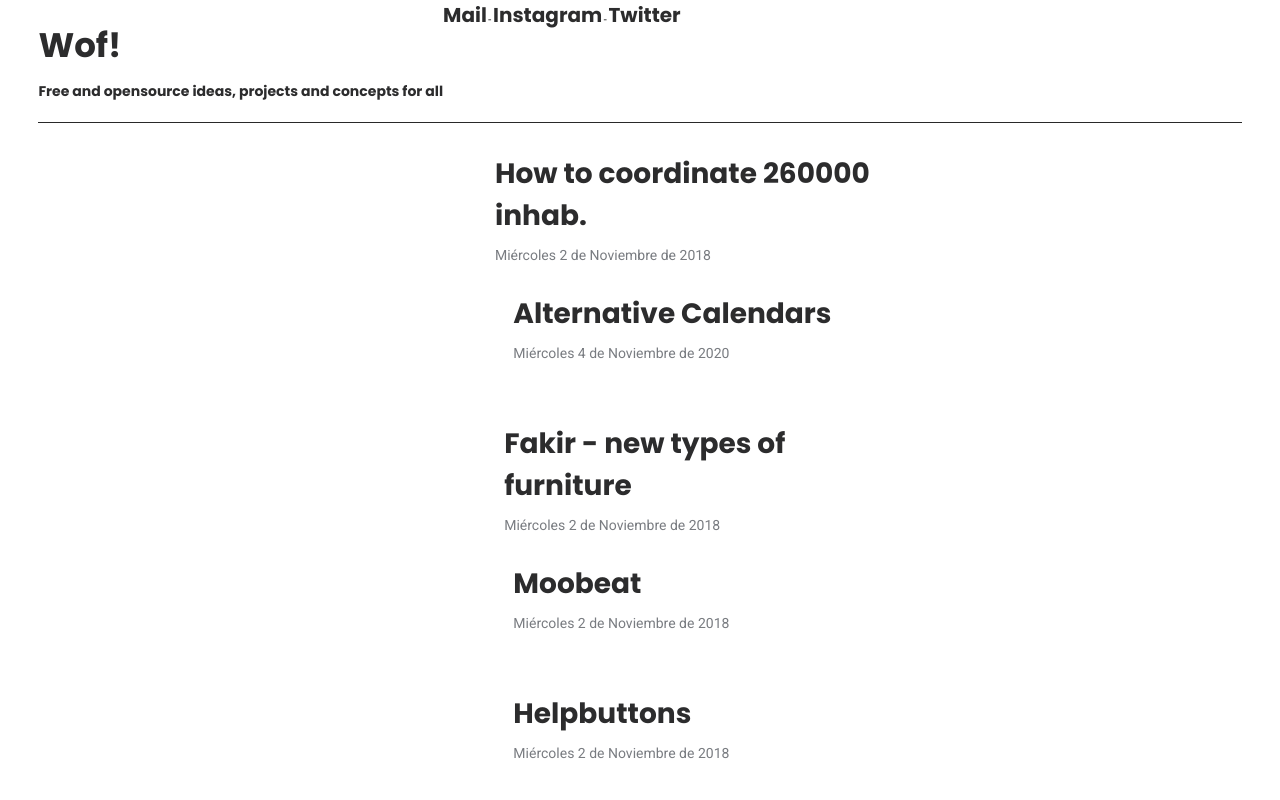
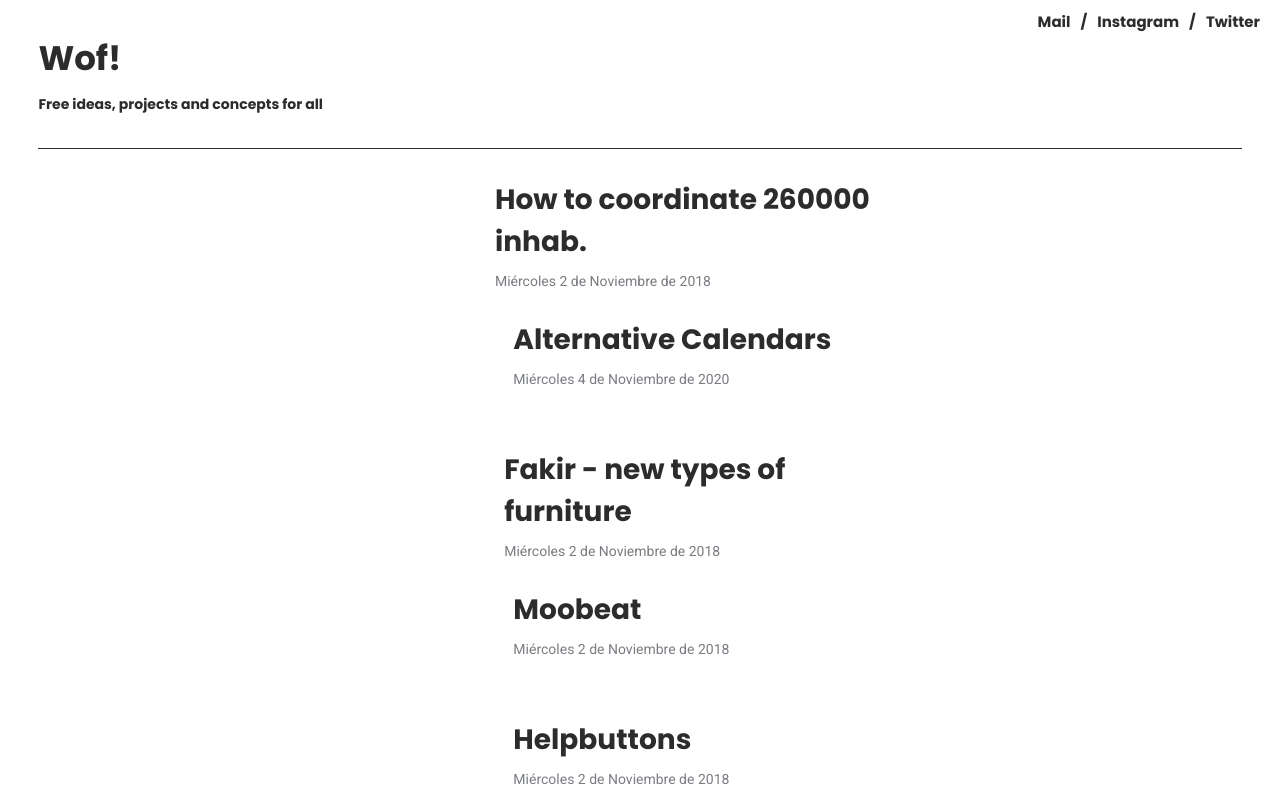
Before and after one commit to watchoutfreedom/wof_site2021, a Next.js app: page / in a window 1280 px wide. Shown: the top 800 px of the page. Built offline with nearby package versions, Linux system fonts and the light colour scheme.

Commit message:
fix header

```diff
--- a/src/components/Header.js
+++ b/src/components/Header.js
@@ -7,10 +7,10 @@ export default function Header() {
             <Link href="/">
                 <a>
                     <h1>Wof!</h1>
-                    <h3>Free and opensource ideas, projects and concepts for all</h3>
+                    <h3>Free ideas, projects and concepts for all</h3>
                 </a>
             </Link>
-            <div class="links"><a  href="mailto:mail@watchoutfreedom.com">Mail</a> - <a href="https://www.instagram.com/watchoutfreedom/">Instagram</a> - <a href="https://www.twitter.com/watchout_f/">Twitter</a></div>
+            <div class="links"><a href="mailto:mail@watchoutfreedom.com">Mail</a>/<a href="https://www.instagram.com/watchoutfreedom/">Instagram</a>/<a href="https://www.twitter.com/watchout_f/">Twitter</a></div>
         </header>
     );
 }
--- a/src/styles/Header.module.css
+++ b/src/styles/Header.module.css
@@ -1,7 +1,6 @@
 .header {
     border-bottom: 1px solid #292929;
     position: sticky;
-    display: flex;
     top: 0;
     background: #fff;
     z-index: 20;
@@ -19,18 +18,20 @@
 }
 
 .header a {
-    font-size: 2rem;
-    margin: 1rem 0;
+    font-size: 1.5rem;
+    margin: 1rem 1rem;
+
 }
 
 .header .title {
     font-size: 2rem;
-    margin: 1rem 0;
+    margin: 0rem 0;
 }
 
-.header .links {
-    font-size: 2rem;
-    display: flex;
-    flex: 1 auto;
-    margin: 1rem 0;
+.header > div {
+    font-size: 1.5rem;
+    position: fixed;
+    top: 0;
+    right: 0;
+    margin: 1rem 1rem;
 }
--- a/src/styles/globals.css
+++ b/src/styles/globals.css
@@ -12,6 +12,10 @@ body {
 a {
   color: inherit;
   text-decoration: none;
+
+  & :hover {
+    color: #000000;
+  }
 }
 
 * {
```
